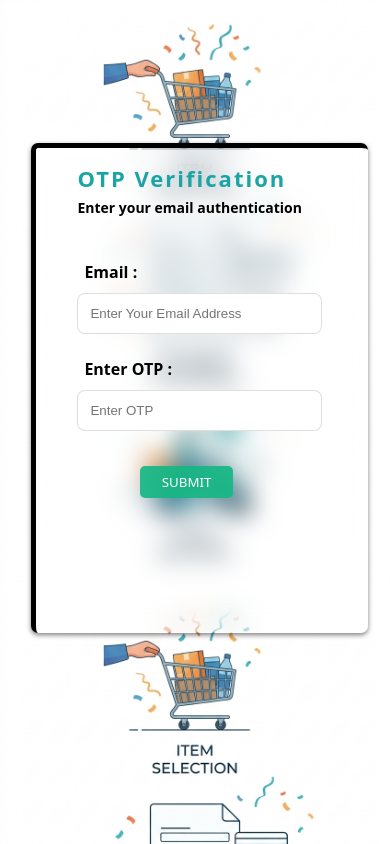
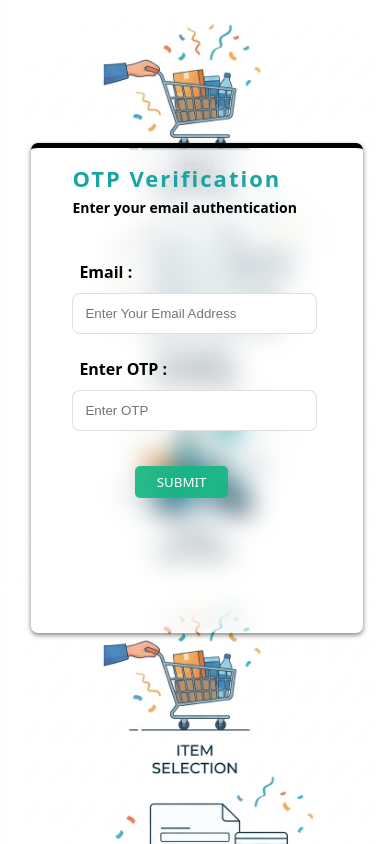
Before and after one commit to 87690ut/E-Commerce-rto-fraud-predictor, a Flask app: template templates/index.html in a window 390 px wide. Run offline with Flask 3, Linux system fonts and the light colour scheme; the template is opened without the code that fills it, so the values that code supplies are empty; parts of the project's set-up code (start-up, migrations or seed data) failed here and were passed over.

Commit message:
minor UI update (correction)

```diff
--- a/templates/index.html
+++ b/templates/index.html
@@ -253,6 +253,7 @@
                 backdrop-filter: blur(13px);
                 flex-shrink: 0;
                 padding: 10px;
+                border-left: none;
             }
 
 
```
Lines whose indentation alone changed are shown as unchanged.
